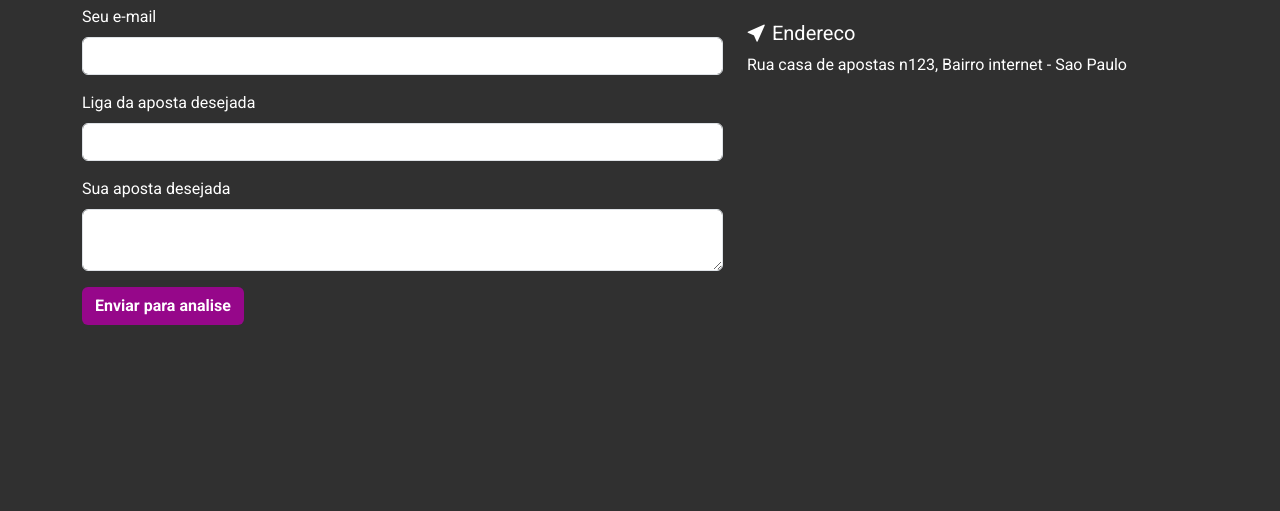
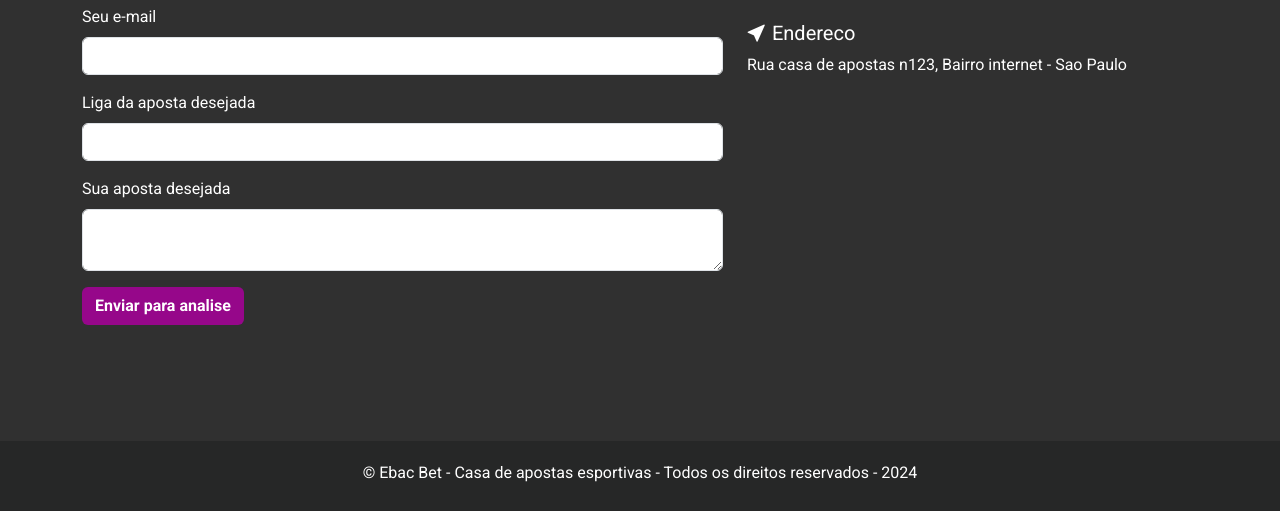
Before and after one commit to WesleyMarinelli/ebac_bet, a plain HTML site: page index.html in a window 1280 px wide. Shown: the part 1593-2104 px from the top of the page. Before the commit the page ends 2014 px from the top, so only its background shows below. Drawn offline with nearby package versions, Linux system fonts and the light colour scheme.

Commit message:
adicionando footer

```diff
--- a/index.html
+++ b/index.html
@@ -3,7 +3,7 @@
 <head>
     <meta charset="UTF-8">
     <meta name="viewport" content="width=device-width, initial-scale=1.0">
-    <title>Document</title>
+    <title>Ebac Bet - Casa de apostas</title>
     <link rel="stylesheet" href="https://cdn.jsdelivr.net/npm/bootstrap@5.3.3/dist/css/bootstrap.min.css">
     <link rel="preconnect" href="https://fonts.googleapis.com">
     <link rel="preconnect" href="https://fonts.gstatic.com" crossorigin>
@@ -370,8 +370,12 @@
                 </div>
             </div>
         </section>
-
     </div>
+    <footer>
+        <p>
+            &copy; Ebac Bet - Casa de apostas esportivas  -  Todos os direitos reservados  -  2024
+        </p>
+    </footer>
     <script src="https://cdn.jsdelivr.net/npm/bootstrap@5.3.3/dist/js/bootstrap.bundle.min.js"></script>
 
 </body>
--- a/main.css
+++ b/main.css
@@ -139,3 +139,13 @@ h5 {
 
     }
 }
+
+
+footer {
+    background-color:rgb(38, 39, 39);
+    color: #fff;
+    text-align: center;
+    padding-top: 20px;
+    margin-top: 20px;
+    padding-bottom: 10px;
+}
```
